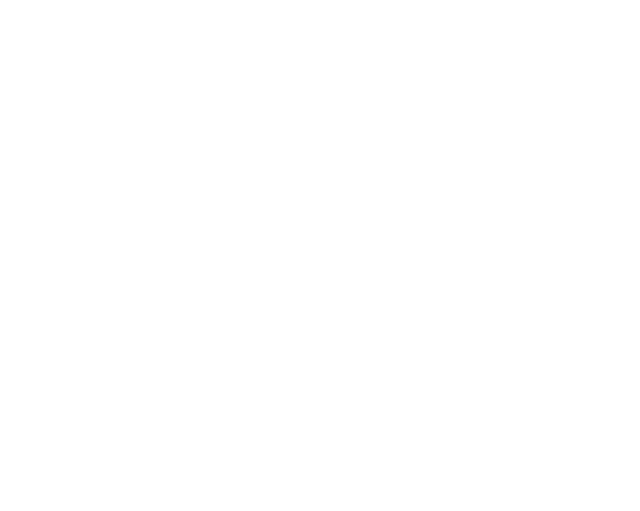
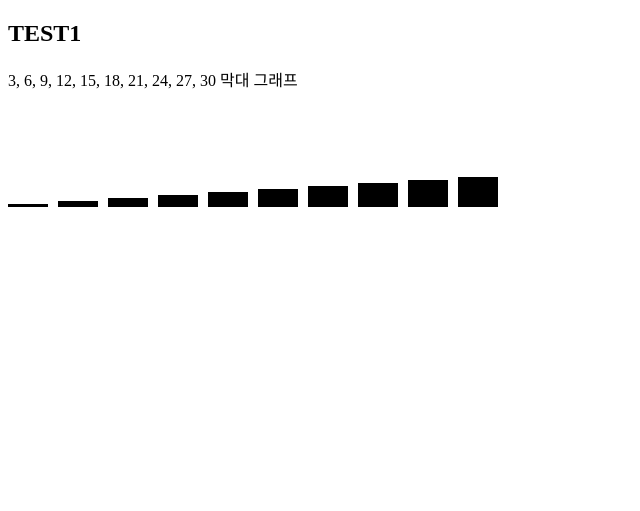
Before and after one commit to choijueun/d3js, a plain HTML site: page 01practice/index.html in a window 1280 px wide. Shown: the whole page, without its empty margins (0-640 px from the left). Drawn offline with Linux system fonts and the light colour scheme.

Commit message:
막대그래프

```diff
--- a/01practice/index.html
+++ b/01practice/index.html
@@ -11,11 +11,27 @@
     <title>d3.js PRACTICE</title>
 </head>
 <body>
-    <svg width="500" height="500"></svg>
+    <div>
+        <h2>TEST1</h2>
+        <p>3, 6, 9, 12, 15, 18, 21, 24, 27, 30 막대 그래프</p>
+        <svg width="500" height="500"></svg>
+    </div>
 
     <script>
-        const svg_data = [3, 6, 9, 12, 15, 18, 21, 24, 27, 30];
-        const svg = d3.select('svg');
+        $(()=>{
+            const svg_data = [3, 6, 9, 12, 15, 18, 21, 24, 27, 30];
+            const svg = d3.select('svg');
+
+            svg_data.forEach((data, idx)=>{
+                // svg 하위에 rect 태그 추가
+                svg.append('rect')
+                    // rect 태그에 속성 추가
+                    .attr('height', data)
+                    .attr('width', 40)
+                    .attr('x', 50*idx)
+                    .attr('y', 100 - data);
+            })
+        })
 
     </script>
 </body>
```
